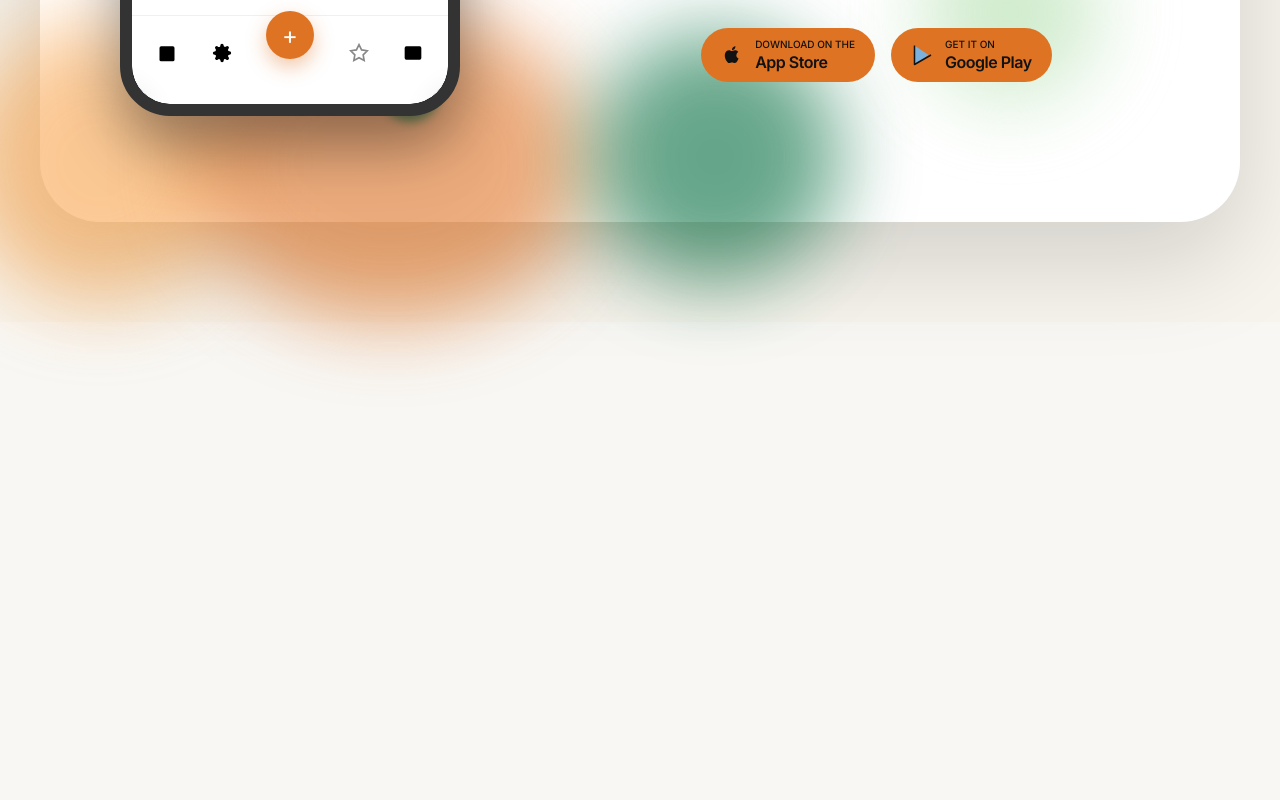
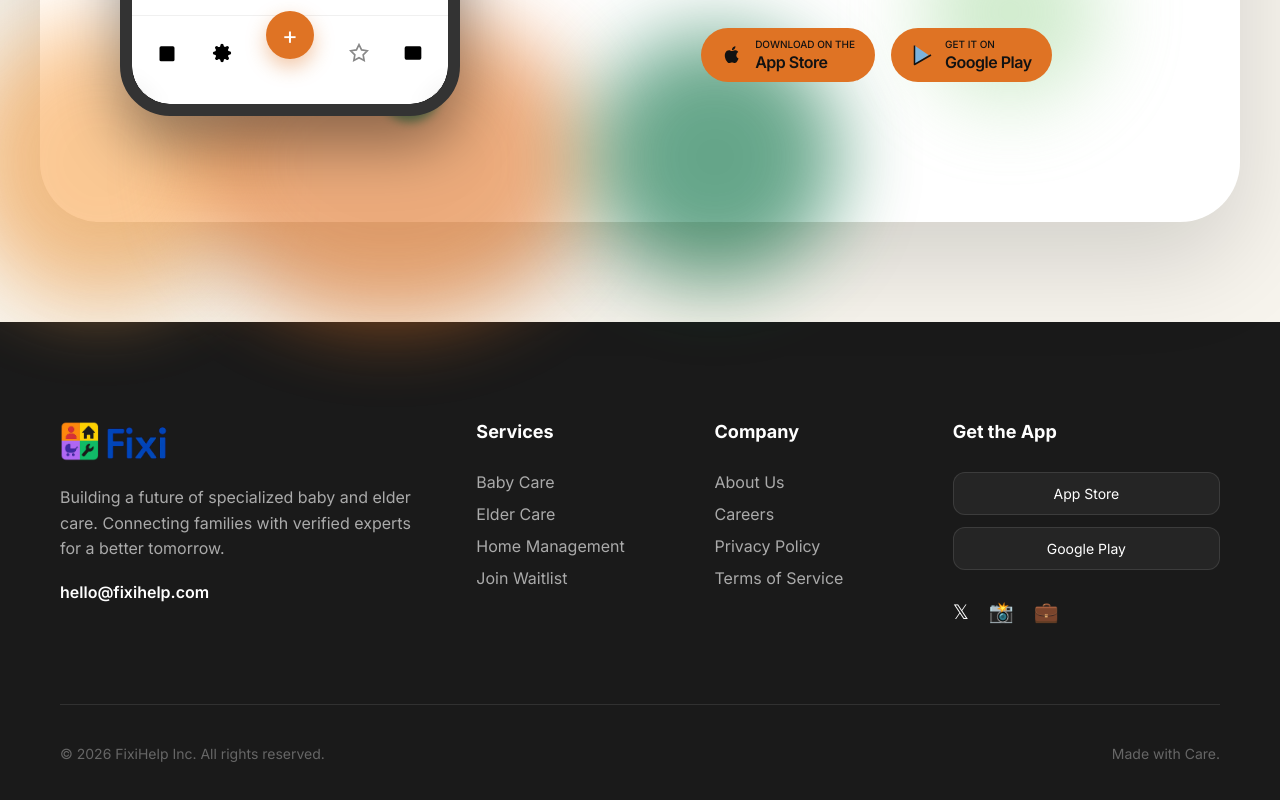
Before and after one commit to viratco/fixihelp, a React (Vite) app: page / in a window 1280 px wide. Shown: the part 3884-4684 px from the top of the page. Before the commit the page ends 4206 px from the top, so only its background shows below. Built offline with nearby package versions, Linux system fonts and the light colour scheme.

Commit message:
Add premium 4-column footer to the homepage

```diff
--- a/src/App.jsx
+++ b/src/App.jsx
@@ -437,6 +437,58 @@ function App() {
           </div>
         </section>
       </main>
+
+      <footer className="footer-section">
+        <div className="footer-content">
+          <div className="footer-col brand-col">
+            <img src={fixiLogoImg} alt="FixiHelp Logo" className="footer-logo" />
+            <p>Building a future of specialized baby and elder care. Connecting families with verified experts for a better tomorrow.</p>
+            <div className="footer-contact">
+              <a href="mailto:hello@fixihelp.com">hello@fixihelp.com</a>
+            </div>
+          </div>
+
+          <div className="footer-col">
+            <h4>Services</h4>
+            <ul>
+              <li><a href="#">Baby Care</a></li>
+              <li><a href="#">Elder Care</a></li>
+              <li><a href="#">Home Management</a></li>
+              <li><a href="#">Join Waitlist</a></li>
+            </ul>
+          </div>
+
+          <div className="footer-col">
+            <h4>Company</h4>
+            <ul>
+              <li><a href="#">About Us</a></li>
+              <li><a href="#">Careers</a></li>
+              <li><a href="#">Privacy Policy</a></li>
+              <li><a href="#">Terms of Service</a></li>
+            </ul>
+          </div>
+
+          <div className="footer-col stores-col">
+            <h4>Get the App</h4>
+            <div className="footer-store-btns">
+              <button className="footer-store-btn">App Store</button>
+              <button className="footer-store-btn">Google Play</button>
+            </div>
+            <div className="social-links">
+              <a href="#">𝕏</a>
+              <a href="#">📸</a>
+              <a href="#">💼</a>
+            </div>
+          </div>
+        </div>
+
+        <div className="footer-bottom">
+          <p>© 2026 FixiHelp Inc. All rights reserved.</p>
+          <div className="footer-legal">
+            <span>Made with Care.</span>
+          </div>
+        </div>
+      </footer>
     </div>
   );
 }
--- a/src/index.css
+++ b/src/index.css
@@ -1122,3 +1122,126 @@ button {
     z-index: 3;
   }
 }
+
+
+
+/* Footer Section */
+.footer-section {
+  background-color: #1a1a1a;
+  color: #fff;
+  padding: 100px 60px 40px;
+  margin-top: -1px;
+}
+
+.footer-content {
+  display: grid;
+  grid-template-columns: 2fr 1fr 1fr 1.5fr;
+  gap: 60px;
+  max-width: 1300px;
+  margin: 0 auto;
+}
+
+.footer-col h4 {
+  font-size: 18px;
+  font-weight: 700;
+  margin-bottom: 30px;
+  color: #fff;
+}
+
+.footer-col p {
+  color: #aaa;
+  line-height: 1.6;
+  font-size: 16px;
+  margin: 20px 0;
+}
+
+.footer-col ul {
+  list-style: none;
+  padding: 0;
+}
+
+.footer-col ul li {
+  margin-bottom: 12px;
+}
+
+.footer-col ul li a {
+  color: #aaa;
+  text-decoration: none;
+  transition: color 0.3s ease;
+}
+
+.footer-col ul li a:hover {
+  color: #df7324;
+}
+
+.footer-logo {
+  height: 40px;
+  width: auto;
+}
+
+.footer-contact a {
+  color: #fff;
+  text-decoration: none;
+  font-weight: 600;
+}
+
+.footer-store-btns {
+  display: flex;
+  flex-direction: column;
+  gap: 12px;
+  margin-bottom: 30px;
+}
+
+.footer-store-btn {
+  background: rgba(255,255,255,0.05);
+  border: 1px solid rgba(255,255,255,0.1);
+  color: #fff;
+  padding: 12px 20px;
+  border-radius: 12px;
+  font-size: 14px;
+  cursor: pointer;
+  transition: all 0.3s ease;
+  text-align: center;
+}
+
+.footer-store-btn:hover {
+  background: #df7324;
+  border-color: #df7324;
+}
+
+.social-links {
+  display: flex;
+  gap: 20px;
+  font-size: 20px;
+}
+
+.social-links a {
+  color: #fff;
+  text-decoration: none;
+}
+
+.footer-bottom {
+  border-top: 1px solid rgba(255,255,255,0.1);
+  margin-top: 80px;
+  padding-top: 40px;
+  display: flex;
+  justify-content: space-between;
+  align-items: center;
+  color: #666;
+  font-size: 14px;
+}
+
+@media (max-width: 1024px) {
+  .footer-content {
+    grid-template-columns: 1fr 1fr;
+    padding: 0 40px;
+  }
+}
+
+@media (max-width: 768px) {
+  .footer-content {
+    grid-template-columns: 1fr;
+    gap: 40px;
+    padding: 0 20px;
+  }
+}
```
